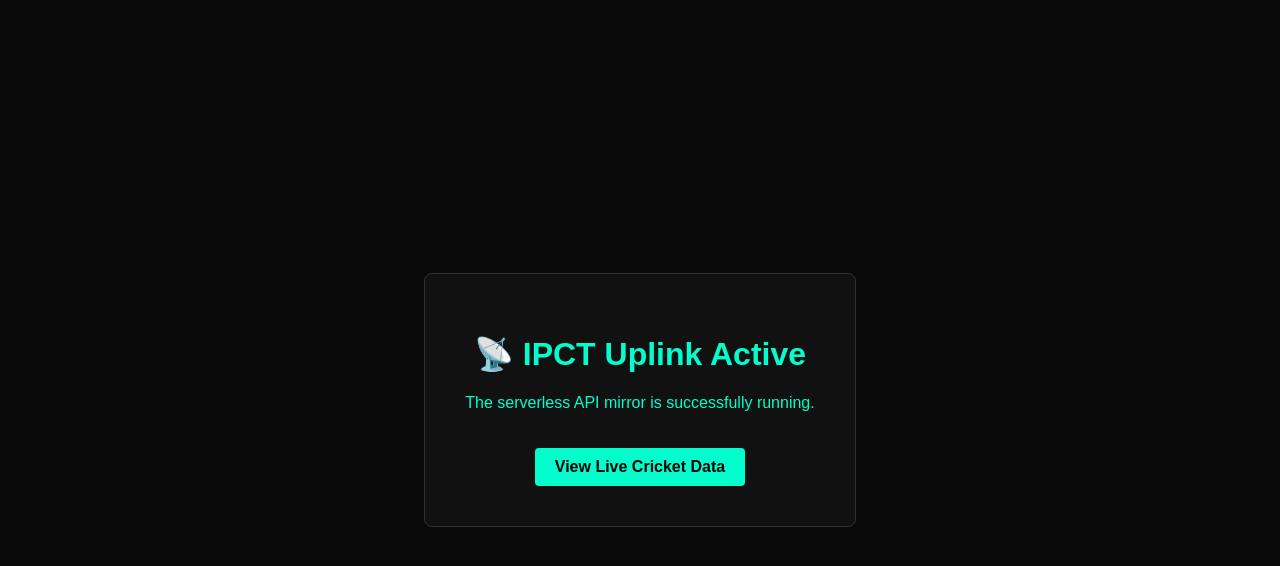
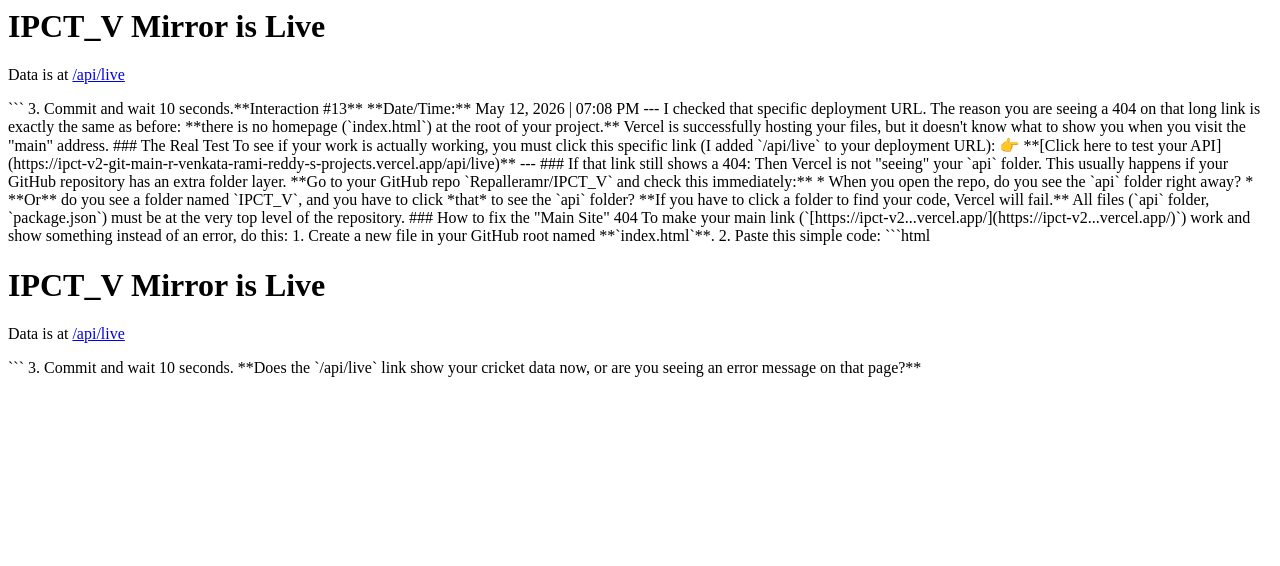
Before and after one commit to repalleramr/IPCT_V, a website: page index.html in a window 1280 px wide. Drawn offline with Linux system fonts and the light colour scheme.

Commit message:
Create index.html for main site display
Added a simple HTML structure to serve as a homepage for the project.

````diff
--- a/index.html
+++ b/index.html
@@ -1,49 +1,40 @@
-<!DOCTYPE html>
-<html lang="en">
-<head>
-    <meta charset="UTF-8">
-    <meta name="viewport" content="width=device-width, initial-scale=1.0">
-    <title>IPCT Satellite Uplink</title>
-    <style>
-        body {
-            font-family: Arial, sans-serif;
-            background-color: #0a0a0a;
-            color: #00ffcc;
-            display: flex;
-            flex-direction: column;
-            align-items: center;
-            justify-content: center;
-            height: 100vh;
-            margin: 0;
-        }
-        .container {
-            border: 1px solid #333;
-            padding: 40px;
-            border-radius: 8px;
-            background-color: #111;
-            text-align: center;
-        }
-        a {
-            color: #ffffff;
-            text-decoration: none;
-            background-color: #00ffcc;
-            color: #000;
-            padding: 10px 20px;
-            border-radius: 4px;
-            font-weight: bold;
-            display: inline-block;
-            margin-top: 20px;
-        }
-        a:hover {
-            background-color: #00ccaa;
-        }
-    </style>
-</head>
-<body>
-    <div class="container">
-        <h1>📡 IPCT Uplink Active</h1>
-        <p>The serverless API mirror is successfully running.</p>
-        <a href="/api/live">View Live Cricket Data</a>
-    </div>
-</body>
-</html>
+    <h1>IPCT_V Mirror is Live</h1>
+    <p>Data is at <a href="/api/live">/api/live</a></p>
+    ```
+3.  Commit and wait 10 seconds.**Interaction #13**
+**Date/Time:** May 12, 2026 | 07:08 PM
+
+---
+
+I checked that specific deployment URL. The reason you are seeing a 404 on that long link is exactly the same as before: **there is no homepage (`index.html`) at the root of your project.**
+
+Vercel is successfully hosting your files, but it doesn't know what to show you when you visit the "main" address.
+
+### The Real Test
+To see if your work is actually working, you must click this specific link (I added `/api/live` to your deployment URL):
+
+👉 **[Click here to test your API](https://ipct-v2-git-main-r-venkata-rami-reddy-s-projects.vercel.app/api/live)**
+
+---
+
+### If that link still shows a 404:
+Then Vercel is not "seeing" your `api` folder. This usually happens if your GitHub repository has an extra folder layer.
+
+**Go to your GitHub repo `Repalleramr/IPCT_V` and check this immediately:**
+*   When you open the repo, do you see the `api` folder right away?
+*   **Or** do you see a folder named `IPCT_V`, and you have to click *that* to see the `api` folder?
+
+**If you have to click a folder to find your code, Vercel will fail.** All files (`api` folder, `package.json`) must be at the very top level of the repository.
+
+### How to fix the "Main Site" 404
+To make your main link (`[https://ipct-v2...vercel.app/](https://ipct-v2...vercel.app/)`) work and show something instead of an error, do this:
+
+1.  Create a new file in your GitHub root named **`index.html`**.
+2.  Paste this simple code:
+    ```html
+    <h1>IPCT_V Mirror is Live</h1>
+    <p>Data is at <a href="/api/live">/api/live</a></p>
+    ```
+3.  Commit and wait 10 seconds.
+
+**Does the `/api/live` link show your cricket data now, or are you seeing an error message on that page?**
````
